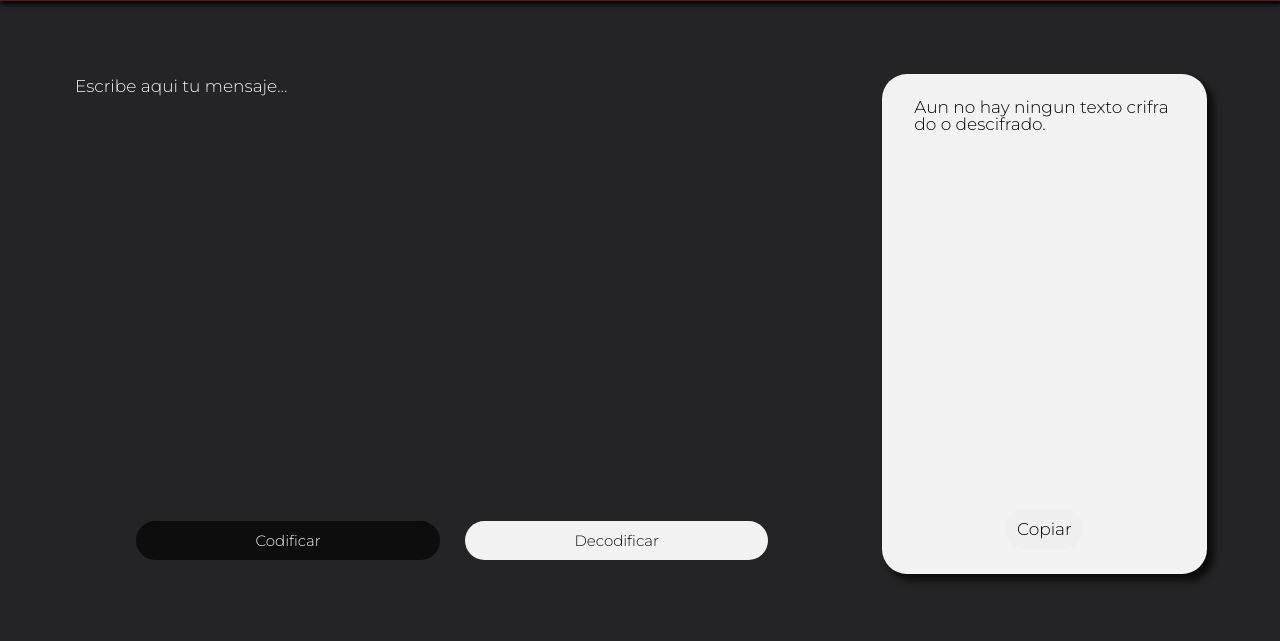
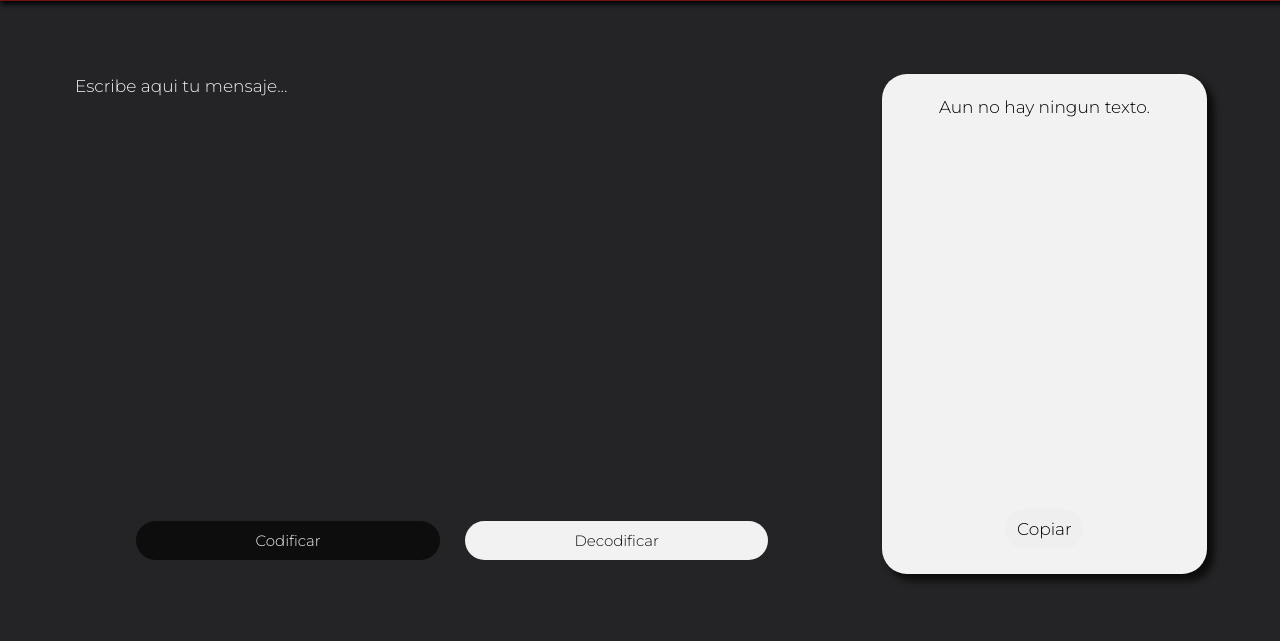
Before and after one commit to AAmaya20/challenge-one-decoder, a plain HTML site: page index.html in a window 1280 px wide. Shown: the part 92-733 px from the top of the page. Drawn offline with Linux system fonts and the light colour scheme.

```diff
--- a/index.html
+++ b/index.html
@@ -28,7 +28,7 @@
                 <div class="output-message">
                     <div id="outMsg">
                         <div id="paragMes">
-                            <p id="decMsg">Aun no hay ningun texto crifrado o descifrado.</p>
+                            <p id="decMsg">Aun no hay ningun texto.</p>
                         </div>
                         <div id="btnSubmit">
                             <input id="copy" type="submit" value="Copiar">
```
